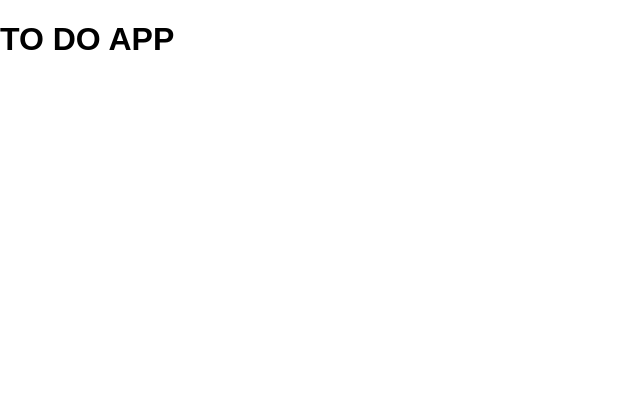
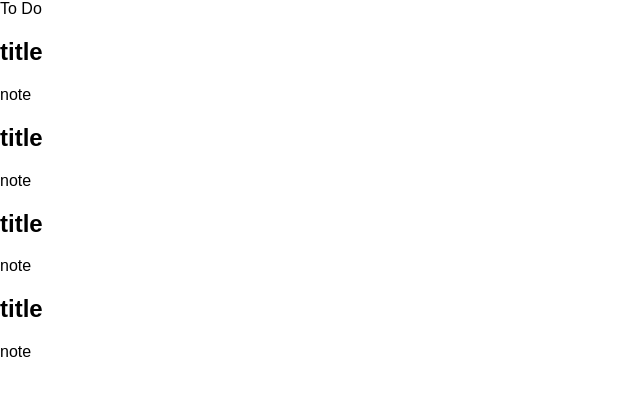
Before and after one commit to lukegartner/to-do-react, a React (Create React App) app: page / in a window 1280 px wide. Shown: the top 396 px of the page, without its empty margins (0-640 px from the left). Built offline with nearby package versions, Linux system fonts and the light colour scheme.

Commit message:
setup database and component structure

```diff
--- a/package.json
+++ b/package.json
@@ -14,7 +14,7 @@
     "nodemon": "^2.0.6"
   },
   "scripts": {
-    "start": "node server/server.js",
+    "start": "npm run server & npm run client && kill $!",
     "build": "react-scripts build",
     "client": "react-scripts start",
     "server": "nodemon  --watch server server/server.js",
--- a/src/components/App/App.jsx
+++ b/src/components/App/App.jsx
@@ -1,13 +1,13 @@
-import {useState} from 'react';
+import { useState } from "react";
+import { Header, Tasks } from "../index";
 
-function App () {
-
+function App() {
   return (
-    <div>
-      <h1>TO DO APP</h1>
-    </div>
+    <>
+      <Header />
+      <Tasks />
+    </>
   );
-
 }
 
-export default App
+export default App;
--- /dev/null
+++ b/src/components/Header.jsx
@@ -0,0 +1,5 @@
+const Header = () => {
+  return <div>To Do</div>;
+};
+
+export default Header;
--- /dev/null
+++ b/src/components/Task.jsx
@@ -0,0 +1,10 @@
+const Task = () => {
+  return (
+    <div className="task">
+      <h2>title</h2>
+      <p>note</p>
+    </div>
+  );
+};
+
+export default Task;
--- /dev/null
+++ b/src/components/Tasks.jsx
@@ -0,0 +1,14 @@
+import { Task } from "./index";
+
+const Tasks = () => {
+  return (
+    <div className="tasks">
+      <Task />
+      <Task />
+      <Task />
+      <Task />
+    </div>
+  );
+};
+
+export default Tasks;
--- /dev/null
+++ b/src/components/index.js
@@ -0,0 +1,6 @@
+import Header from "./Header";
+import Tasks from "./Tasks";
+import Task from "./Task";
+import TaskInputs from "./TaskInputs";
+
+export { Header, Tasks, Task, TaskInputs };
```
Also changed, not shown: src/components/App/App.css (deleted, +0 -23 lines), src/components/TaskInputs.jsx (added), 2 other files (tests, documents, lock files or other folders).
